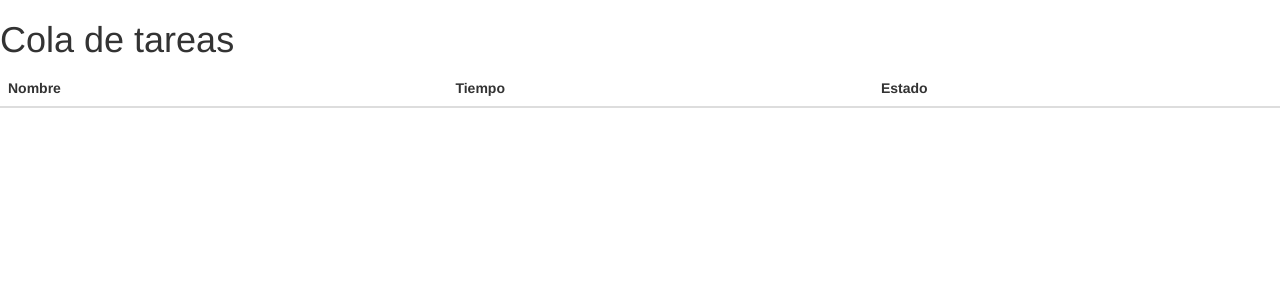
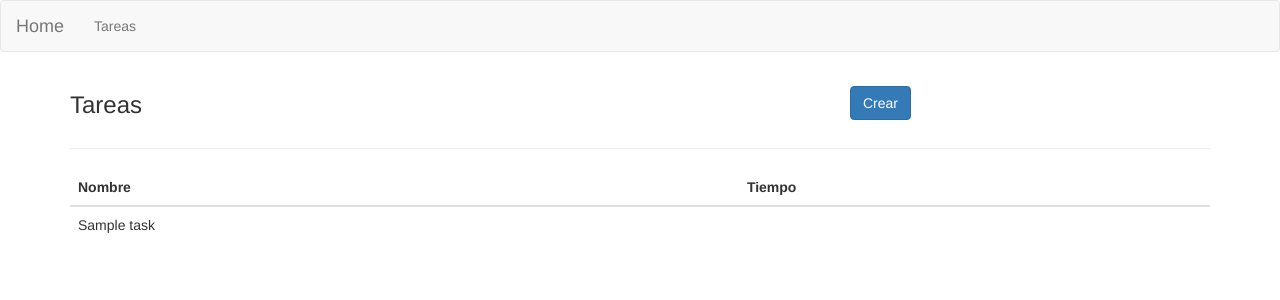
Before and after one commit to jonathancg90/reto_tareas, a Flask app: page /task in a window 1280 px wide. Shown: the top 300 px of the page. Run offline with Flask 2, Linux system fonts and the light colour scheme; tables that the repository leaves empty hold one stand-in row (values such as "Sample post"); lists and menus that the app fills with data are empty; some libraries are stand-ins or nearby versions.

Commit message:
list task

```diff
--- /dev/null
+++ b/app/forms.py
@@ -0,0 +1 @@
+__author__ = 'jonathan'
--- a/app/templates/base.html
+++ b/app/templates/base.html
@@ -6,7 +6,29 @@
     <link rel="stylesheet" href="{{ url_for('static', filename='bower_components/bootstrap/dist/css/bootstrap.min.css') }}">
 </head>
 <body>
-{% block content %}{% endblock %}
+<nav class="navbar navbar-default">
+    <div class="container-fluid">
+        <!-- Brand and toggle get grouped for better mobile display -->
+        <div class="navbar-header">
+            <a class="navbar-brand" href="{{url_for('index')}}">Home</a>
+        </div>
+
+        <!-- Collect the nav links, forms, and other content for toggling -->
+        <div class="collapse navbar-collapse" id="bs-example-navbar-collapse-1">
+            <ul class="nav navbar-nav">
+                <li><a href="{{url_for('task_list')}}">Tareas</a></li>
+            </ul>
+        </div><!-- /.navbar-collapse -->
+    </div><!-- /.container-fluid -->
+</nav>
+
+<div class="container">
+
+
+
+    {% block content %}
+    {% endblock %}
+</div>
 <script src="{{ url_for('static', filename='bower_components/jquery/dist/jquery.js') }}"></script>
 <script src="{{ url_for('static', filename='bower_components/bootstrap/dist/js/bootstrap.min.js') }}"></script>
 </body>
--- a/app/templates/index.html
+++ b/app/templates/index.html
@@ -2,6 +2,7 @@
 
     {% block content %}
         <h1>Cola de tareas</h1>
+        <hr>
         <table class="table">
             <thead>
                 <tr>
@@ -10,8 +11,13 @@
                     <th>Estado</th>
                 </tr>
             </thead>
+
             <tbody>
-                <td></td>
+            {% for task in tasks %}
+                <tr>
+                    <td>{{ task.name }}</td>
+                </tr>
+            {% endfor %}
             </tbody>
         </table>
     {% endblock %}
--- a/app/templates/task/list.html
+++ b/app/templates/task/list.html
@@ -1,10 +1,25 @@
-<!DOCTYPE html>
-<html>
-<head lang="en">
-    <meta charset="UTF-8">
-    <title></title>
-</head>
-<body>
+{% extends "base.html" %}
 
-</body>
-</html>
+    {% block content %}
+    <div class="row">
+        <div class="col-md-8"><h3>Tareas</h3></div>
+        <div class="col-md-4"><button type="button" style="margin-top: 1em;" class="btn btn-primary">Crear</button></div>
+    </div>
+    <hr>
+    <table class="table">
+        <thead>
+        <tr>
+            <th>Nombre</th>
+            <th>Tiempo</th>
+        </tr>
+        </thead>
+
+        <tbody>
+        {% for task in tasks %}
+        <tr>
+            <td>{{ task.name }}</td>
+        </tr>
+        {% endfor %}
+        </tbody>
+    </table>
+    {% endblock %}
--- a/app/views.py
+++ b/app/views.py
@@ -1,19 +1,23 @@
 from flask import render_template
+from wtforms.ext.appengine.db import model_form
 from app import app
+from app import models
 
 @app.route('/')
 @app.route('/index')
 def index():
-    return render_template('index.html')
+    tasks = models.Task.query.all()
+    return render_template('index.html', tasks=tasks)
 
 @app.route('/task/create')
 def task_create():
-    return render_template('index.html')
+    return render_template('task/create.html')
 
 @app.route('/task/delete/<pk>')
 def task_delete():
-    return render_template('index.html')
+    return render_template('task/list.html')
 
 @app.route('/task')
 def task_list():
-    return render_template('index.html')
+    tasks = models.Task.query.all()
+    return render_template('task/list.html', tasks=tasks)
--- a/config.py
+++ b/config.py
@@ -1,5 +1,8 @@
 import os
 basedir = os.path.abspath(os.path.dirname(__file__))
 
+WTF_CSRF_ENABLED = True
+SECRET_KEY = 'easy_key'
+
 SQLALCHEMY_DATABASE_URI = 'sqlite:///' + os.path.join(basedir, 'app.db')
 SQLALCHEMY_MIGRATE_REPO = os.path.join(basedir, 'db_repository')
```
Also changed, not shown: 1 other file.
